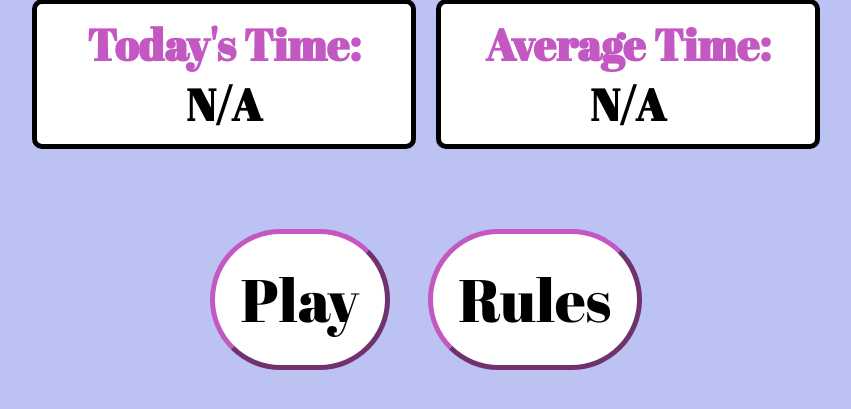
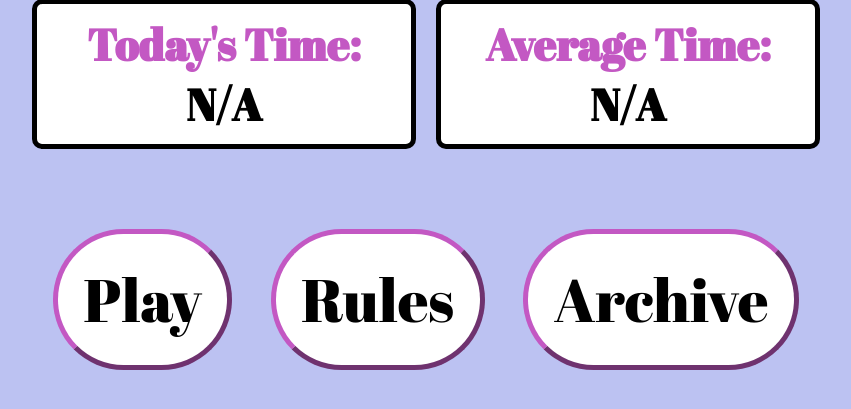
Before and after one commit to CharlieA8/In-Betweens-Py, a Flask app: page / in a window 1280 px wide. Shown: the part 205-614 px from the top of the page, without its empty margins (214-1065 px from the left). Run offline with Flask 3, Linux system fonts and the light colour scheme; data that the repository does not hold is empty; parts of the project's set-up code (start-up, migrations or seed data) failed here and were passed over; some libraries are stand-ins or nearby versions.

Commit message:
added archive button to main page

```diff
--- a/templates/title.html
+++ b/templates/title.html
@@ -33,6 +33,7 @@
                 <button class="rulesButton" name="button" id="shareButton">Share</button>
             {% endif %}
             <button class="rulesButton" id="rules" name="button" onclick="window.location.href='/rules'">Rules</button>
+            <button class="rulesButton" id="archive" name="button" onclick="window.location.href='/archive'">Archive</button>
         </div>
 
         {% if not playable %}
```
